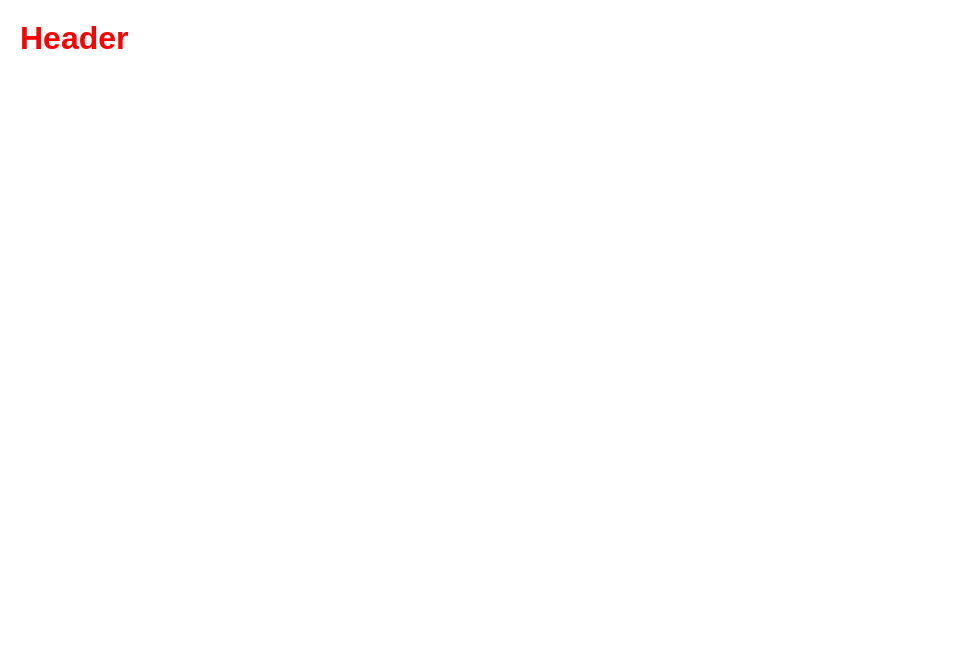
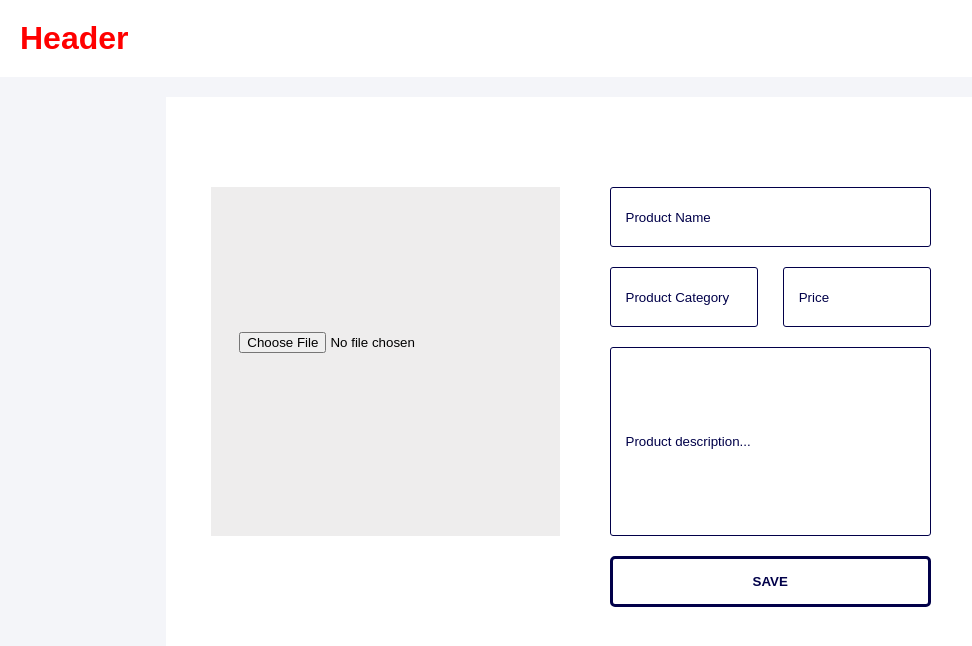
Before and after one commit to semisweetdemon/BookStore, a React (Create React App) app: page /admin in a window 1280 px wide. Shown: the top 646 px of the page, without its empty margins (0-972 px from the left). Built offline with nearby package versions, Linux system fonts and the light colour scheme.

Commit message:
admin function

```diff
--- a/src/Global.scss
+++ b/src/Global.scss
@@ -1,6 +1,7 @@
 $darkBlue: #010049;
 $black: #000000;
 $white: #ffffff;
+$adminBackground: #F4F5F9;
 
 * {
 	margin: 0;
--- a/src/mainContext/MainContext.jsx
+++ b/src/mainContext/MainContext.jsx
@@ -1,10 +1,57 @@
-import { createContext, useContext } from 'react';
+import { createContext, useContext, useState } from 'react';
+import { useNavigate } from 'react-router-dom';
 
 const mainContext = createContext();
 export const useMainContext = () => useContext(mainContext);
 
+
 const MainContext = ({ children }) => {
-	let values = {};
+
+
+const [admin, setAdmin] = useState([])
+
+const  navigate = useNavigate()
+
+
+const [image, setImage] = useState('')
+const [name, setName] = useState('')
+const [category, setCategory] = useState('')
+const [price, setPrice] = useState('')
+const [discriotion, setDiscriotion] = useState('')
+
+function getSave() {
+	let obj = {
+		image,
+		name,
+		category,
+		price,
+		discriotion,
+		id: Date.now(),
+	}
+	const data = JSON.parse(localStorage.getItem('book')) || []
+	data.push(obj)
+	localStorage.setItem('book', JSON.stringify(data))
+
+	setImage('')
+	setName('')
+	setCategory('')
+	setPrice('')
+	setDiscriotion('')
+
+	navigate('/')
+}
+
+	let values = {
+		admin, setAdmin,
+
+	  image,	setImage,
+		name, setName,
+		category, setCategory,
+		price, setPrice,
+		discriotion, setDiscriotion,
+
+		getSave,
+	};
 
 	return <mainContext.Provider value={values}>{children}</mainContext.Provider>;
 };
--- a/src/pages/Admin/Admin.jsx
+++ b/src/pages/Admin/Admin.jsx
@@ -1,8 +1,32 @@
+import { useMainContext } from "../../mainContext/MainContext";
+
+
 const Admin = () => {
+	const {getSave,
+		image, setImage,
+		name,	setName,
+		category, setCategory,
+		price, setPrice,
+		discriotion, setDiscriotion,} = useMainContext()
 	return (
 		<section id="admin">
 			<div className="container">
-				<div className="admin"></div>
+				<div className="admin">
+					<div className="admin__block">
+						<div className="file">
+							<input onChange={(e) => setImage(e.target.value)} type="file" placeholder="Upload photo" value={image}/>
+						</div>
+						<div className="form">
+							<input onChange={(e) => setName(e.target.value)} type="text" placeholder="Product Name" value={name}/>
+							<div className="twoStrok">
+								<input onChange={(e) => setCategory(e.target.value)} type="text" placeholder="Product Category" value={category}/>
+								<input onChange={(e) => setPrice(e.target.value)} type="text" placeholder="Price" value={price}/>
+							</div>
+							<input onChange={(e) => setDiscriotion(e.target.value)} type="text" placeholder="Product description..." value={discriotion}/>
+							<button onClick={() => getSave()}>SAVE</button>
+						</div>
+					</div>
+				</div>
 			</div>
 		</section>
 	);
--- a/src/pages/Admin/Admin.scss
+++ b/src/pages/Admin/Admin.scss
@@ -0,0 +1,76 @@
+#admin {
+  background-color: $adminBackground;
+  .admin {
+    display: flex;
+    align-items: center;
+    justify-content: center;
+    &__block {
+      width: 949px;
+      height: 685px;
+      background-color: #FFF;
+      display: flex;
+      align-items: flex-start;
+      gap: 50px;
+      padding: 90px 45px;
+      .file {
+        width: 349px;
+        height: 349px;
+        background-color: #EEEDED;
+        display: flex;
+        align-items: center;
+        justify-content: center;
+        top: 0;
+        bottom: 0;
+        right: 0;
+        left: 0;
+        input {
+          width: 321.35px;
+          height: 60px;
+          padding: 0 15px;
+        }
+      }
+      .form {
+        max-width: 321.35px;
+        width: 100%;
+        display: flex;
+        flex-direction: column;
+        justify-content: center;
+        gap: 20px;
+        input {
+          height: 60px;
+          padding: 0 15px;
+          color: $darkBlue;
+          border: 1px solid $darkBlue;
+          border-radius: 3px;
+          &::placeholder {
+            color: $darkBlue;
+          }
+          &:nth-child(3) {
+            width: 100%;
+            height: 189px;
+          }
+        }
+        .twoStrok {
+          width: 100%;
+          display: flex;
+          gap: 25px;
+          display: flex;
+          align-items: center;
+          input {
+            width: 100%;
+          }
+        }
+        button {
+          width: 100%;
+          height: 51px;
+          color: $darkBlue;
+          background-color: transparent;
+          border: 3px solid $darkBlue;
+          border-radius: 5px;
+          font-weight: 700;
+
+        }
+      }
+    }
+  }
+}
```
